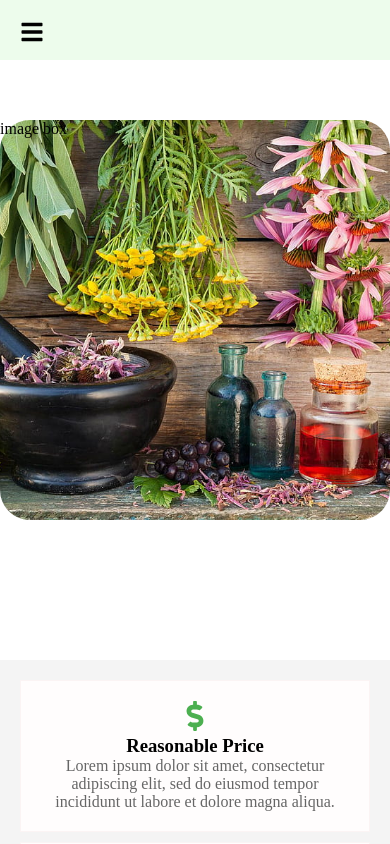
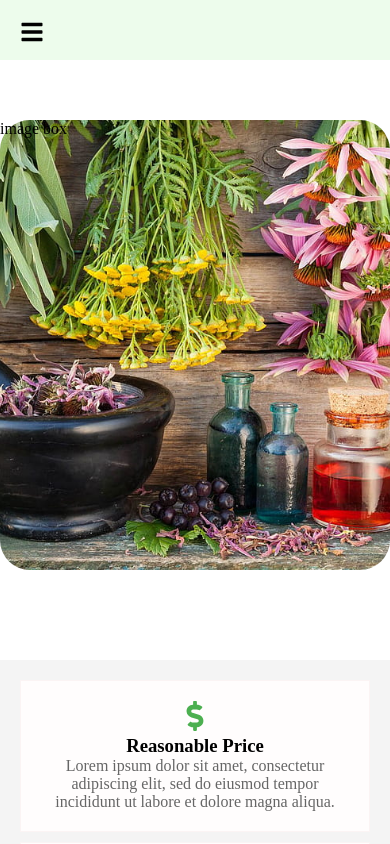
Before and after one commit to assampanchagavyasansthan/ecom, a React (Vite) app: page / in a window 390 px wide. Shown: the top 844 px of the page. Built offline with nearby package versions, Linux system fonts and the light colour scheme.

Commit message:
Update home.css

```diff
--- a/src/components/home.css
+++ b/src/components/home.css
@@ -101,7 +101,7 @@
 @media (max-width: 768px) {
   .image-box {
     width: 100%;
-    height: 400px; /* Reduce height for smaller screens */
+    height: 450px; /* Reduce height for smaller screens */
     left: 0;
   }
 
```
